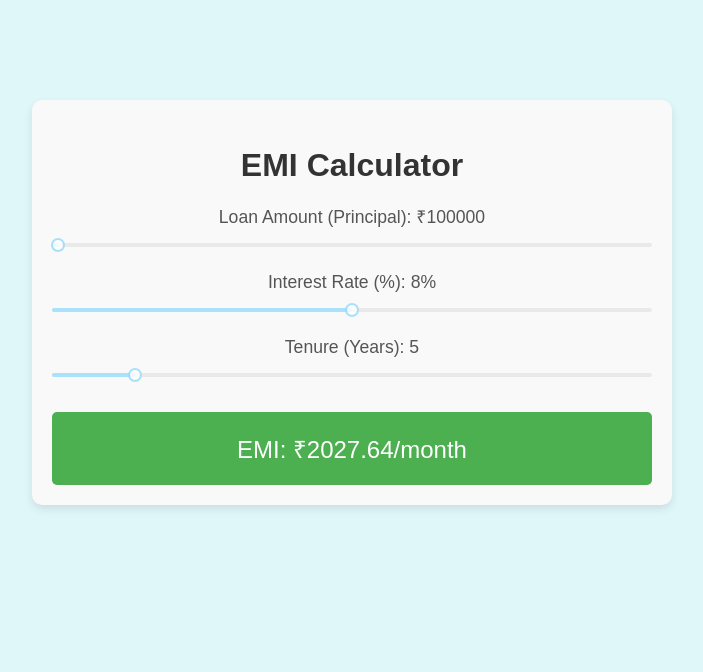
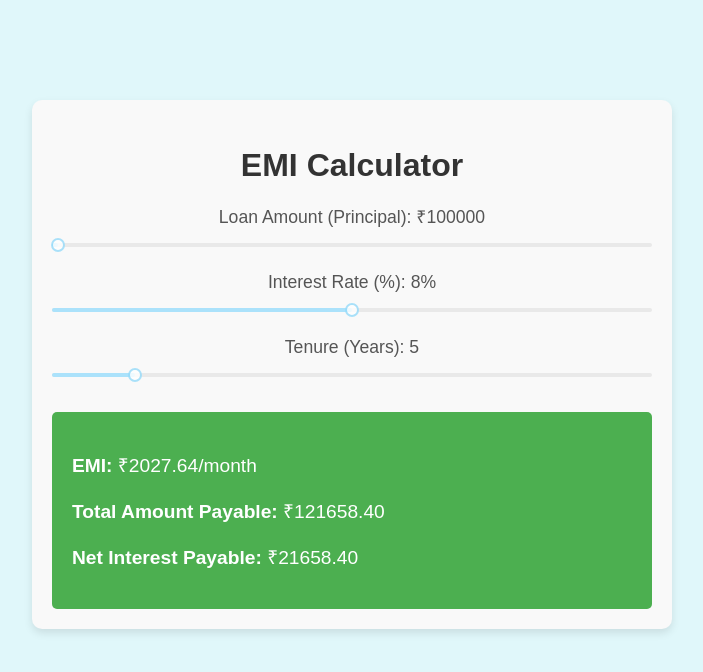
Before and after one commit to kalpanak2203/EMIcalculator, a React (Create React App) app: page / in a window 1280 px wide. Shown: the top 672 px of the page, without its empty margins (288-991 px from the left). Built offline with nearby package versions, Linux system fonts and the light colour scheme.

Commit message:
addition of total amount and interest payable

```diff
--- a/src/EMICalculator.js
+++ b/src/EMICalculator.js
@@ -35,8 +35,9 @@ const ResultWrapper = styled.div`
   padding: 20px;
   background: #4caf50;
   color: #fff;
-  font-size: 1.5rem;
+  font-size: 1.2rem;
   border-radius: 5px;
+  text-align: left;
 `;
 
 const EMICalculator = () => {
@@ -51,6 +52,10 @@ const EMICalculator = () => {
   };
 
   const emi = calculateEMI(principal, interestRate, years).toFixed(2);
+
+  // New Calculations for Total Amount Payable and Net Interest Payable
+  const totalAmountPayable = (emi * years * 12).toFixed(2);
+  const netInterestPayable = (totalAmountPayable - principal).toFixed(2);
 
   return (
     <CalculatorWrapper>
@@ -87,7 +92,9 @@ const EMICalculator = () => {
       </InputWrapper>
 
       <ResultWrapper>
-        EMI: ₹{emi}/month
+        <p><strong>EMI:</strong> ₹{emi}/month</p>
+        <p><strong>Total Amount Payable:</strong> ₹{totalAmountPayable}</p>
+        <p><strong>Net Interest Payable:</strong> ₹{netInterestPayable}</p>
       </ResultWrapper>
     </CalculatorWrapper>
   );
```
Also changed, not shown: 1 other file (tests, documents, lock files or other folders).
